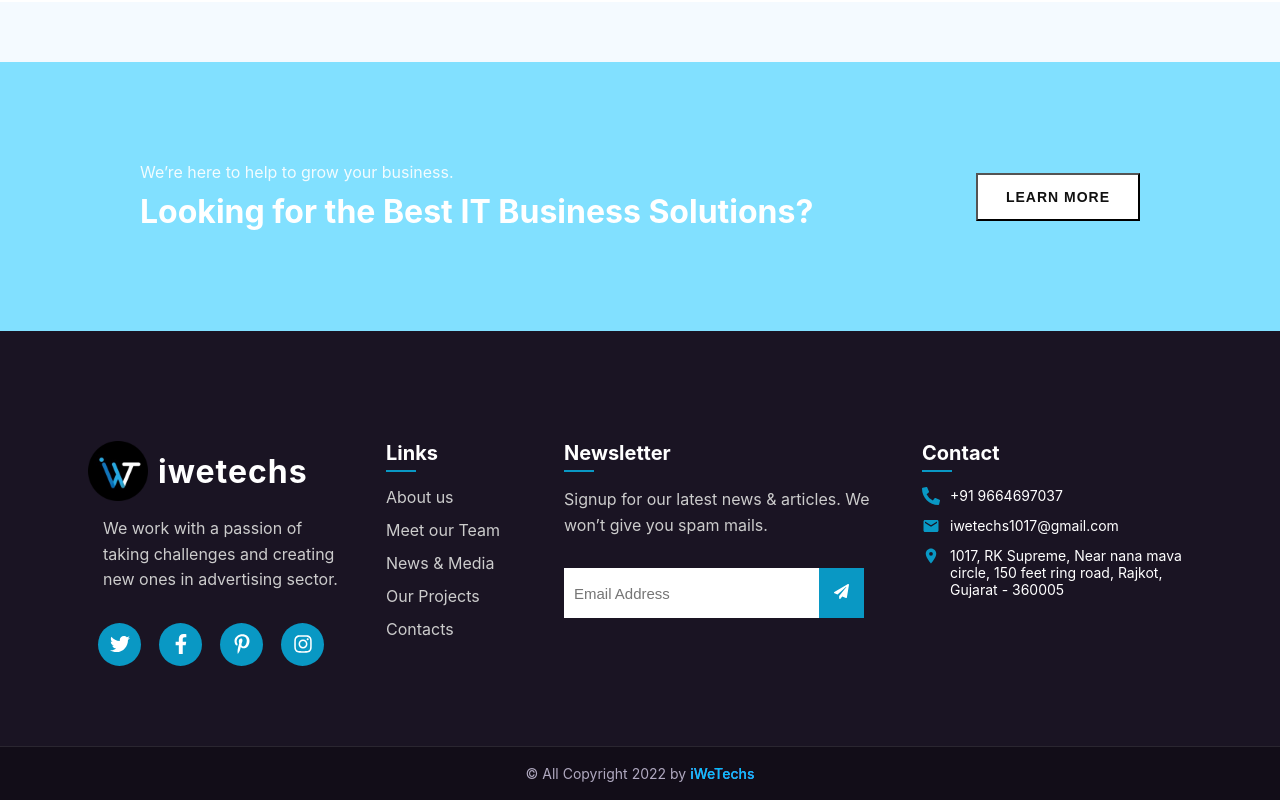
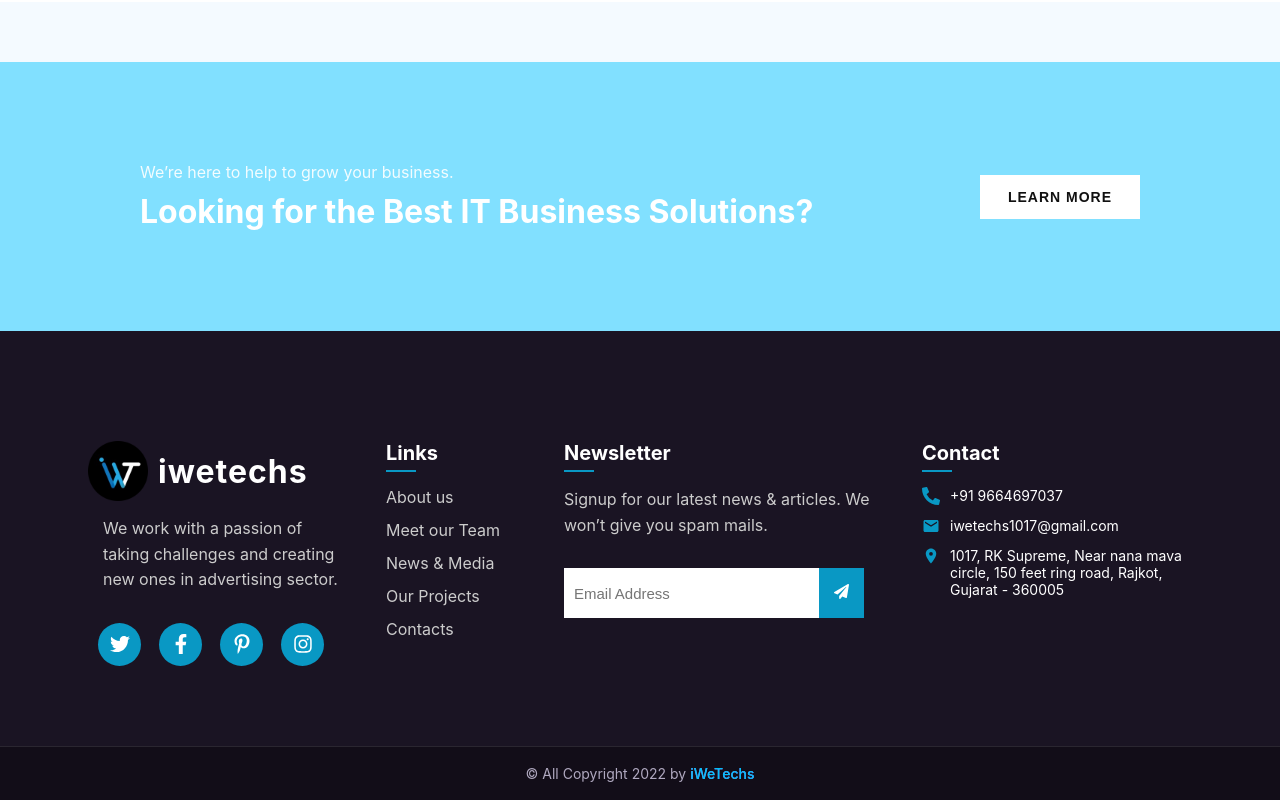
Before and after one commit to sujalkakadiya34/iwetechs, a React (Create React App) app: page / in a window 1280 px wide. Shown: the part 6989-7789 px from the top of the page. Built offline with nearby package versions, Linux system fonts and the light colour scheme.

Commit message:
https://cra.link/deployment

```diff
--- a/src/App.css
+++ b/src/App.css
@@ -1816,6 +1816,7 @@ body {
 .ctaLearnBtn {
   background: #fff;
   color: #111;
+  border: none;
   padding: 14px 28px;
   font-size: 14px;
   font-weight: bold;
--- a/src/CtaSection.js
+++ b/src/CtaSection.js
@@ -1,4 +1,3 @@
-// src/CtaSection.js
 import React from "react";
 import "./App.css";
 import "./rspsv.css";
@@ -8,7 +7,7 @@ function CtaSection() {
   const navigate = useNavigate();
 
   const handleLearnMore = () => {
-    navigate("/cta-learn"); // ✅ navigates to ctalmbtn.js
+    navigate("/cta-learn");
   };
 
   return (
```
Also changed, not shown: src/App.js (+1 -6 lines), 7 other files (tests, documents, lock files or other folders).
